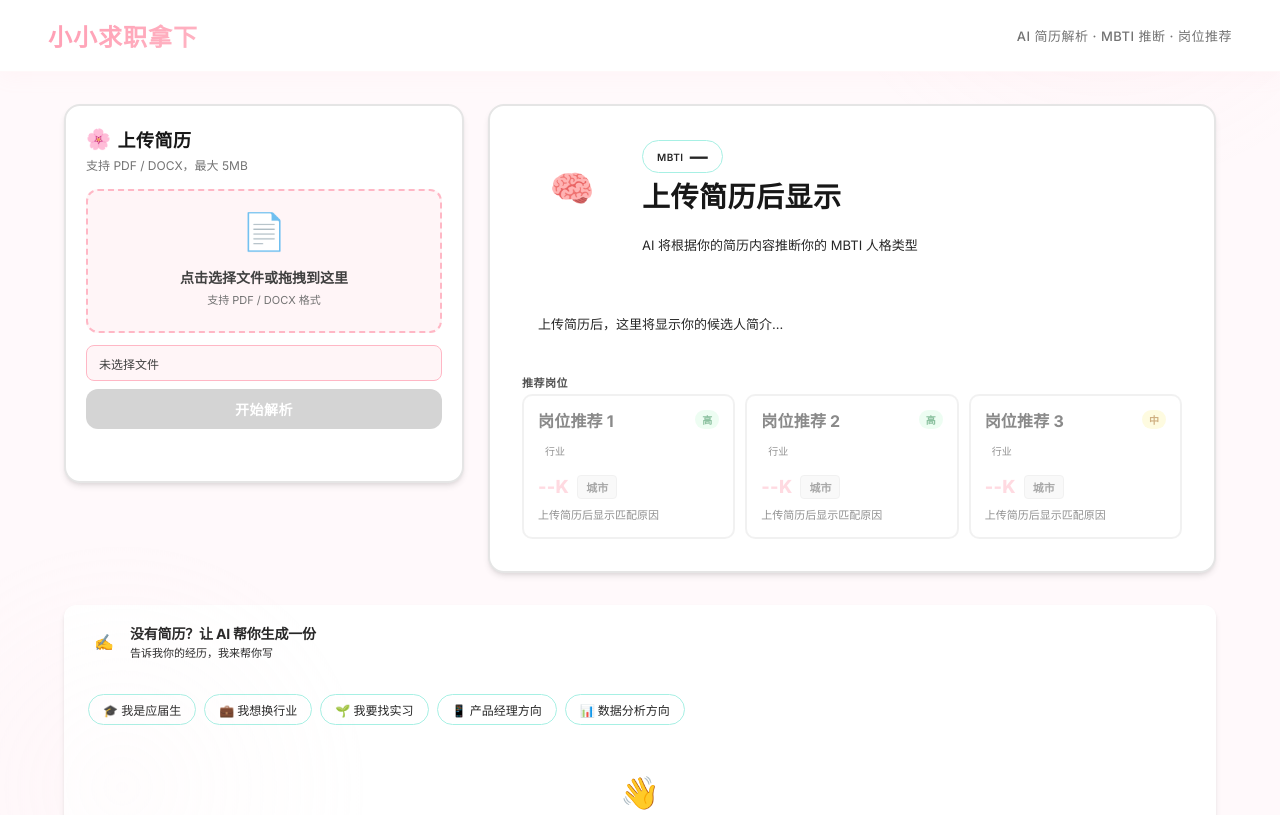
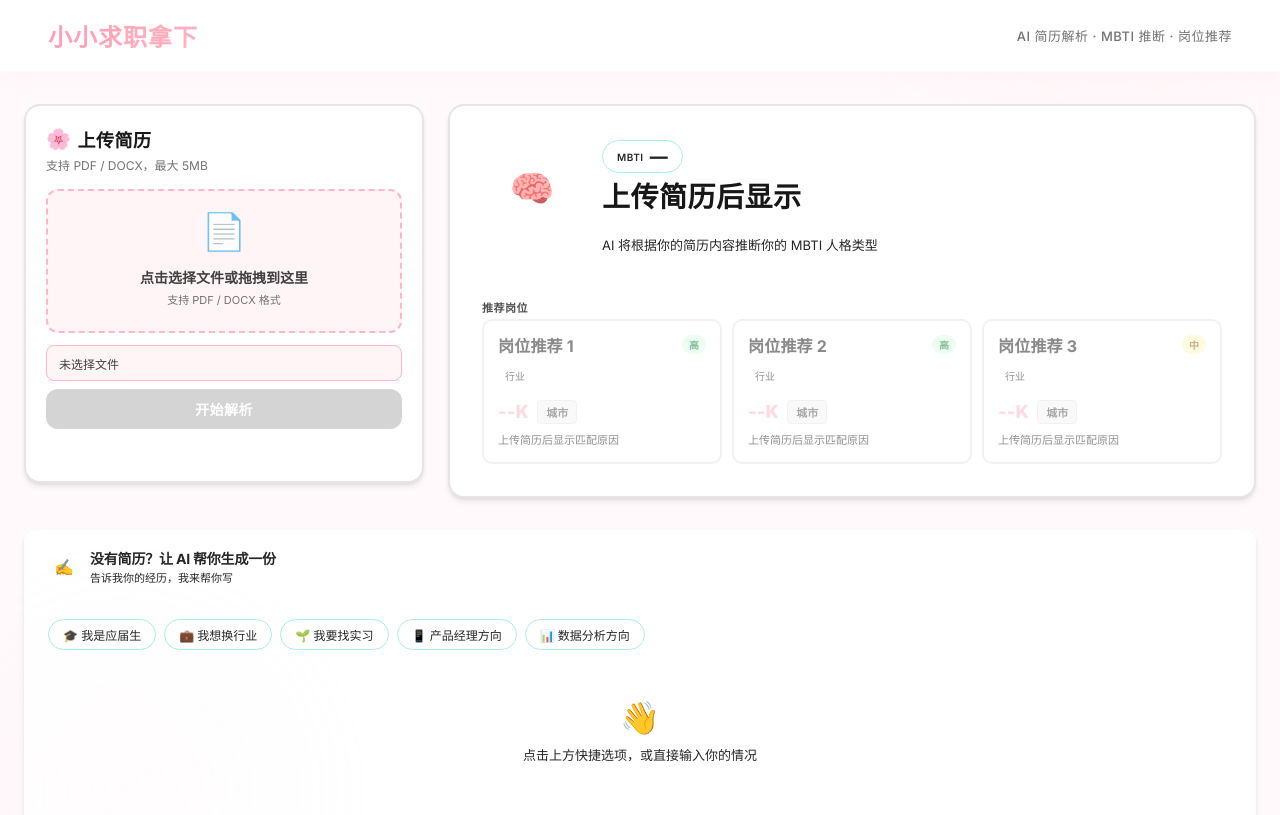
Before and after one commit to catarina-xxxcc/cv_programme, a plain HTML site: page app.html in a window 1280 px wide. Shown: the top 815 px of the page. Drawn offline with Linux system fonts and the light colour scheme.

Commit message:
feat: 优化页面布局 - 增加页面宽度，隐藏候选人简介，人格解读移到MBTI右侧

```diff
--- a/app.html
+++ b/app.html
@@ -163,7 +163,7 @@
       display: grid;
       grid-template-columns: 400px 1fr;
       gap: 24px;
-      max-width: 1200px;
+      max-width: 1600px;
       margin: 32px auto;
       padding: 0 24px;
       align-items: start;
@@ -446,7 +446,8 @@
 
     /* MBTI 人格区 */
     .mbti-section {
-      display: flex;
+      display: grid;
+      grid-template-columns: auto 1fr auto;
       gap: 20px;
       align-items: flex-start;
       padding-bottom: 24px;
@@ -503,7 +504,8 @@
     .insight-box {
       border-radius: 10px;
       padding: 14px 16px;
-      margin-bottom: 20px;
+      min-width: 300px;
+      max-width: 400px;
     }
     .insight-title {
       font-size: 11px; font-weight: 700;
@@ -512,14 +514,9 @@
     }
     .insight-text { font-size: 13px; line-height: 1.75; }
 
-    /* 候选人简介 */
+    /* 候选人简介 - 隐藏 */
     .summary-box {
-      background: var(--surface);
-      border: 1px solid var(--border);
-      border-radius: 10px;
-      padding: 14px 16px; font-size: 13px;
-      color: var(--ink-2); line-height: 1.75;
-      margin-bottom: 24px;
+      display: none;
     }
 
     /* 岗位推荐 */
@@ -744,7 +741,7 @@
 
     /* ── 聊天区域 ── */
     .chat-section {
-      max-width: 1200px;
+      max-width: 1600px;
       margin: 0 auto 40px;
       padding: 0 24px;
     }
@@ -1004,16 +1001,15 @@
           <div id="mbtiTraits" class="mbti-traits"></div>
           <div id="mbtiDesc" class="mbti-desc">AI 将根据你的简历内容推断你的 MBTI 人格类型</div>
         </div>
+        <!-- 人格深度解读 - 移到右边 -->
+        <div id="mbtiInsightBox" class="insight-box" style="display:none">
+          <div class="insight-title">✦ 人格解读</div>
+          <div id="mbtiInsight" class="insight-text"></div>
+        </div>
       </div>
 
-      <!-- 人格深度解读 -->
-      <div id="mbtiInsightBox" class="insight-box" style="display:none">
-        <div class="insight-title">✦ 人格解读</div>
-        <div id="mbtiInsight" class="insight-text"></div>
-      </div>
-
-      <!-- 候选人简介 -->
-      <div class="summary-box" id="summaryText">上传简历后，这里将显示你的候选人简介...</div>
+      <!-- 候选人简介 - 隐藏 -->
+      <div class="summary-box" id="summaryText" style="display:none">上传简历后，这里将显示你的候选人简介...</div>
 
       <!-- 岗位推荐 -->
       <div class="section-title">推荐岗位</div>
```
Also changed, not shown: docs/index.html (+15 -19 lines), frontend/index.html (+15 -19 lines), index.html (+15 -19 lines).
